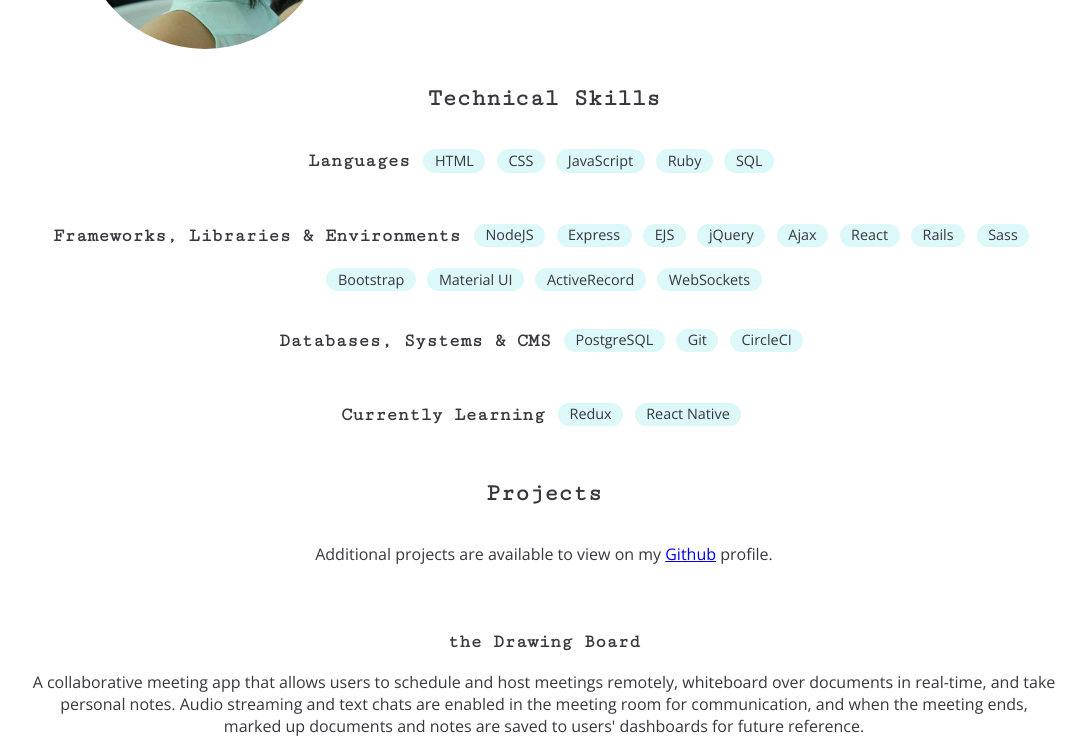
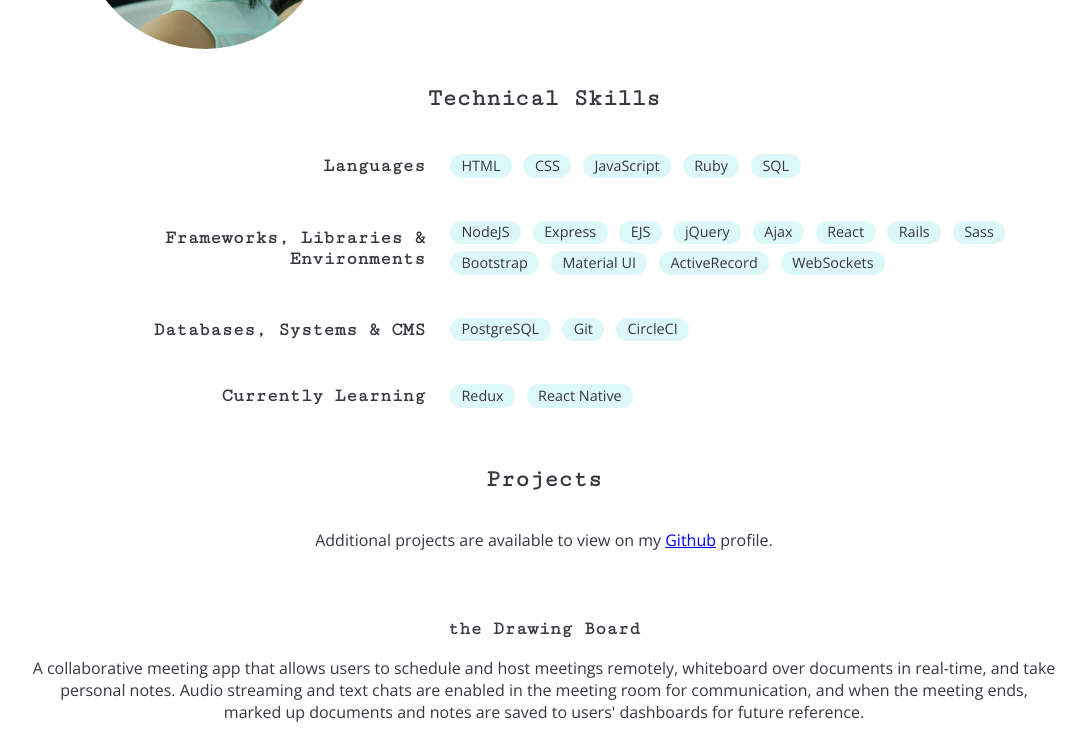
Before and after one commit to tammiec/portfolio, a React (Create React App) app: page / in a window 1280 px wide. Shown: the part 1140-1894 px from the top of the page, without its empty margins (96-1182 px from the left). Built offline with nearby package versions, Linux system fonts and the light colour scheme.

Commit message:
Style tech list

```diff
--- a/src/Components/About/About.js
+++ b/src/Components/About/About.js
@@ -17,6 +17,8 @@ export default function About(props) {
       </div>
       <div id='tech-list-container'>
         <h2>Technical Skills</h2>
+        <table id='tech-table'>
+          <tbody>
             <TechList
               skillType='languages'
               skillTitle='Languages'
@@ -37,6 +39,8 @@ export default function About(props) {
               skillTitle='Currently Learning'
               skills={['Redux', 'React Native']}
             />
+          </tbody>
+        </table>
       </div>
     </>
   );
--- a/src/Components/About/About.scss
+++ b/src/Components/About/About.scss
@@ -35,16 +35,26 @@
   width: 80%;
 }
 
+#tech-table {
+  text-align: right;
+  width: 100%;
+
+  h3 {
+    margin-right: 0.8em;
+  }
+
+  td:first-child {
+    width: 40%;
+  }
+}
+
 .tech-list {
   display: flex;
   flex-direction: row;
   flex-wrap: wrap;
   align-items: center;
-  justify-content: center;
+  justify-content: flex-start;
 
-  h3 {
-    margin-right: 0.4em;
-  }
 }
 
 .tech-list-item {
--- a/src/Components/About/TechList.js
+++ b/src/Components/About/TechList.js
@@ -6,11 +6,15 @@ export default function TechList(props) {
   const techStack = props.skills.map((stack, index) => <TechListItem key={index} stack={stack} />)
 
   return (
-    <>
-      <ul className={`tech-list ${props.skillType}`}>
-      <h3>{props.skillTitle}</h3>
-        {techStack}
-      </ul>
-    </>
+    <tr>
+      <td>
+        <h3>{props.skillTitle}</h3>
+      </td>
+      <td>
+        <ul className={`tech-list ${props.skillType}`}>
+          {techStack}
+        </ul>
+      </td>
+    </tr>
   );
 }
--- a/src/Components/App.scss
+++ b/src/Components/App.scss
@@ -22,9 +22,10 @@
   flex-direction: column;
   justify-content: center;
   align-items: center;
+  padding-bottom: 1em;
 }
 
 #contact {
   background-color: $Portfolio-2-hex;
-  padding: 1em 1em 2em;
+  padding: 1em 1em;
 }
--- a/src/Components/Contact/Contact.js
+++ b/src/Components/Contact/Contact.js
@@ -11,6 +11,7 @@ export default function Contact(props) {
     <>
       <h2>Contact Me</h2>
       <table id='contact-table'>
+        <tbody>
           <tr>
             <td><img src={email} alt='email logo'/></td>
             <td><a href='mailto:tammie.chung11@gmail.com'>tammie.chung11@gmail.com</a></td>
@@ -23,6 +24,7 @@ export default function Contact(props) {
             <td><img src={github} alt='github logo'/></td>
             <td><a href='https://github.com/tammiec'>/tammiec</a></td>
           </tr>
+        </tbody>
       </table>
     </>
   );
```
Lines whose indentation alone changed are shown as unchanged.
